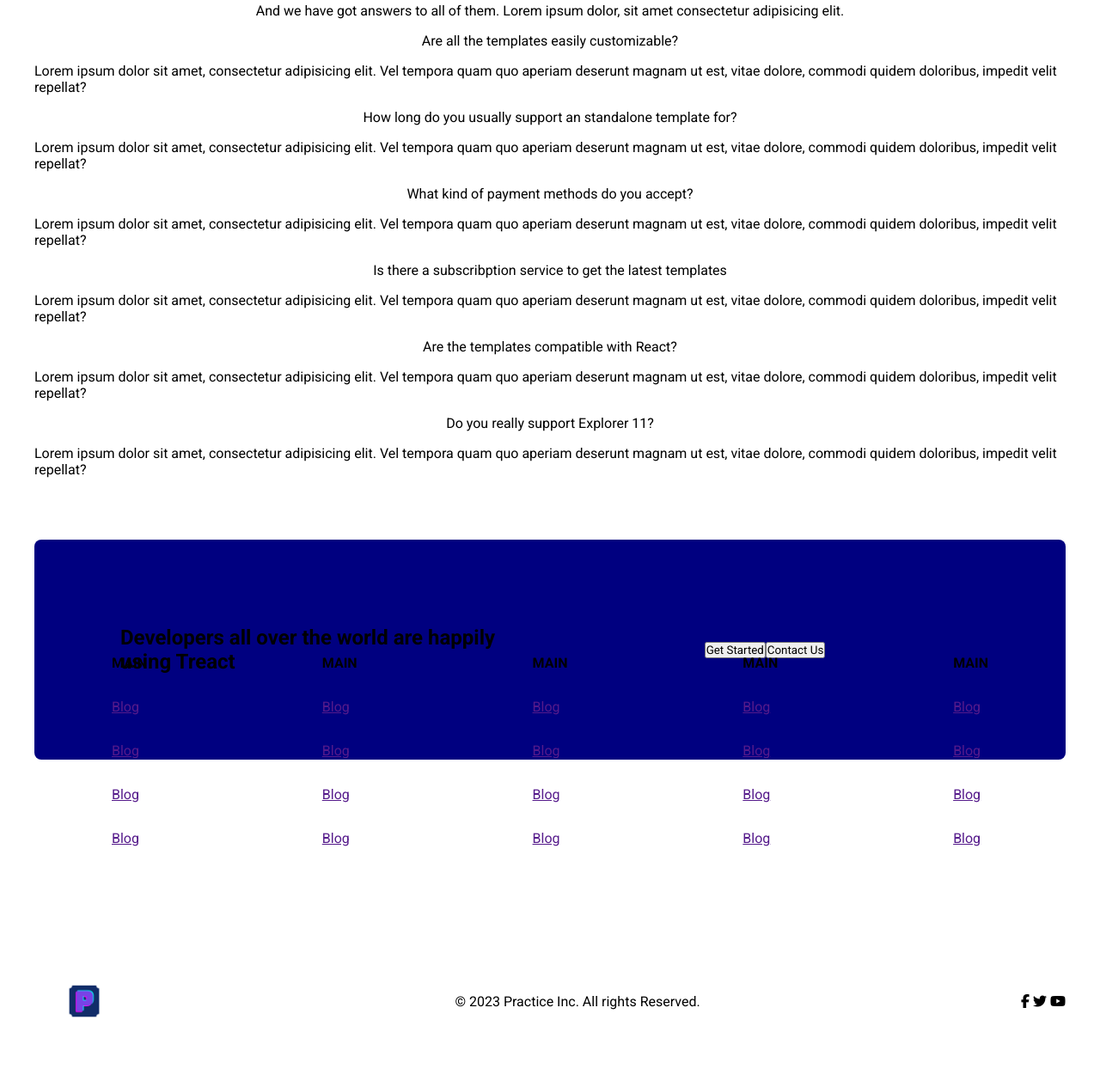
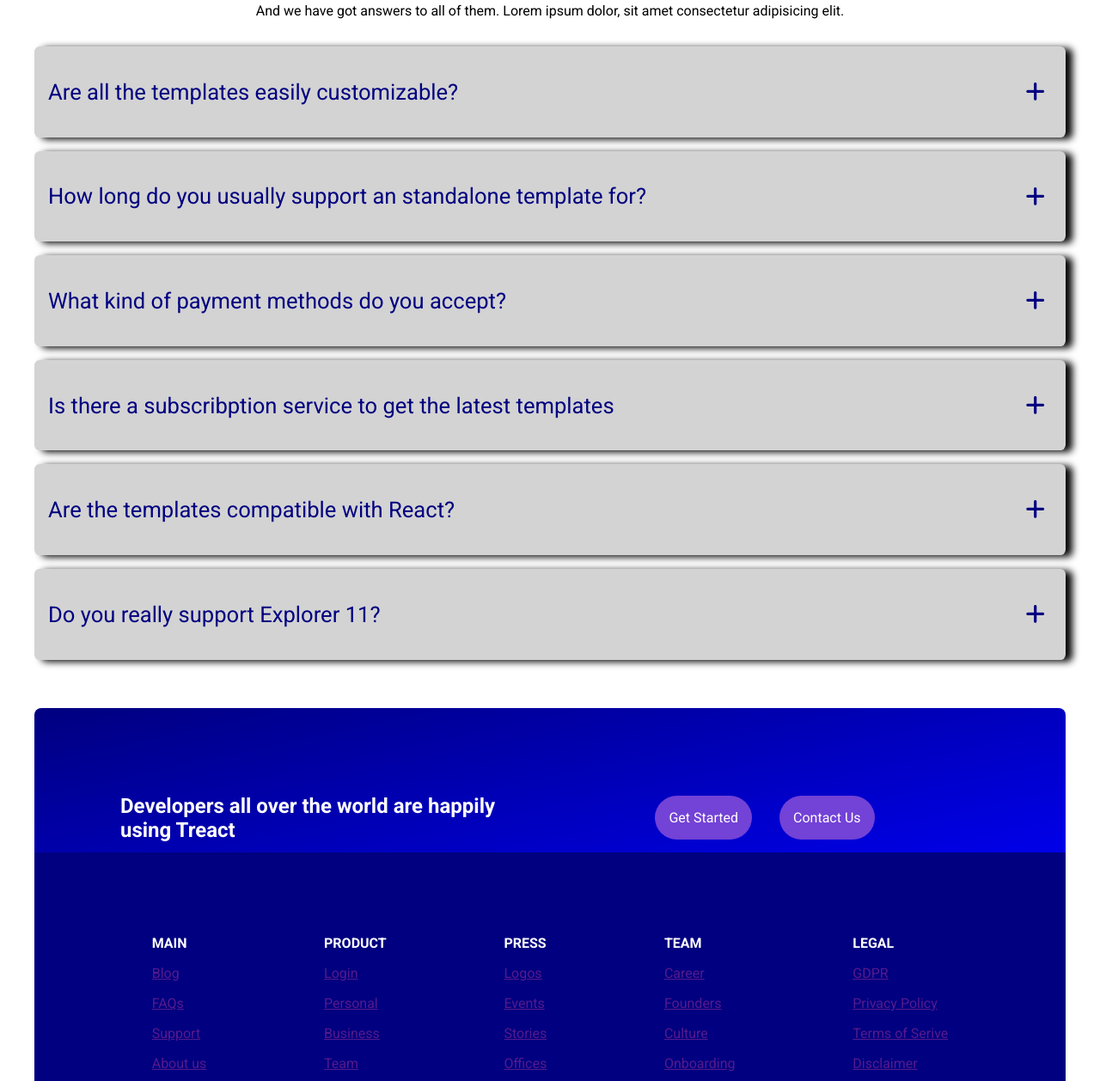
Before and after one commit to erwinyutuc/Template-Practice, a plain HTML site: page index.html in a window 1280 px wide. Shown: the part 4358-5616 px from the top of the page at 86% size. Before the commit the page ends 5581 px from the top, so only its background shows below. Drawn offline with Linux system fonts and the light colour scheme.

Commit message:
Added Footer

```diff
--- a/index.html
+++ b/index.html
@@ -324,21 +324,96 @@
                 <h2 class="faq__subtitle">You have Questions?</h2>
                 <p class="faq__description">And we have got answers to all of them. Lorem ipsum dolor, sit amet consectetur adipisicing elit.</p>
             </div>
-            <div class="faq__prompts">
-                <ul class="faq__questions">
-                    <li class="faq__question">Are all the templates easily customizable?</li>
-                    <p class="faq__answers">Lorem ipsum dolor sit amet, consectetur adipisicing elit. Vel tempora quam quo aperiam deserunt magnam ut est, vitae dolore, commodi quidem doloribus, impedit velit repellat?</p>
-                    <li class="faq__question">How long do you usually support an standalone template for?</li>
-                    <p class="faq__answers">Lorem ipsum dolor sit amet, consectetur adipisicing elit. Vel tempora quam quo aperiam deserunt magnam ut est, vitae dolore, commodi quidem doloribus, impedit velit repellat?</p>
-                    <li class="faq__question">What kind of payment methods do you accept?</li>
-                    <p class="faq__answers">Lorem ipsum dolor sit amet, consectetur adipisicing elit. Vel tempora quam quo aperiam deserunt magnam ut est, vitae dolore, commodi quidem doloribus, impedit velit repellat?</p>
-                    <li class="faq__question">Is there a subscribption service to get the latest templates</li>
-                    <p class="faq__answers">Lorem ipsum dolor sit amet, consectetur adipisicing elit. Vel tempora quam quo aperiam deserunt magnam ut est, vitae dolore, commodi quidem doloribus, impedit velit repellat?</p>
-                    <li class="faq__question">Are the templates compatible with React?</li>
-                    <p class="faq__answers">Lorem ipsum dolor sit amet, consectetur adipisicing elit. Vel tempora quam quo aperiam deserunt magnam ut est, vitae dolore, commodi quidem doloribus, impedit velit repellat?</p>
-                    <li class="faq__question">Do you really support Explorer 11?</li>
-                    <p class="faq__answers">Lorem ipsum dolor sit amet, consectetur adipisicing elit. Vel tempora quam quo aperiam deserunt magnam ut est, vitae dolore, commodi quidem doloribus, impedit velit repellat?</p>
-                </ul>
+            <div class="accordion">
+                <div class="accordion-item" id="question1">
+                    <a class="accordion-link" href="#question1">
+                        Are all the templates easily customizable?
+                        <div class="positive">
+                            <i class="fa-solid fa-plus"></i>
+                        </div>
+                        <div class="minus">
+                            <i class="fa-solid fa-minus"></i>
+                        </div>
+                    </a>
+                    <div class="answer">
+                        <p>Lorem ipsum dolor sit amet consectetur adipisicing elit. Quia et cumque minima recusandae nisi quam, nemo consequuntur, fugiat nesciunt similique fugit omnis sapiente nobis inventore?</p>
+                    </div>
+                </div>
+                <div class="accordion">
+                    <div class="accordion-item" id="question2">
+                        <a class="accordion-link" href="#question2">
+                            How long do you usually support an standalone template for?
+                            <div class="positive">
+                                <i class="fa-solid fa-plus"></i>
+                            </div>
+                            <div class="minus">
+                                <i class="fa-solid fa-minus"></i>
+                            </div>
+                        </a>
+                        <div class="answer">
+                            <p>Lorem ipsum dolor sit amet consectetur adipisicing elit. Quia et cumque minima recusandae nisi quam, nemo consequuntur, fugiat nesciunt similique fugit omnis sapiente nobis inventore?</p>
+                        </div>
+                    </div>
+                    <div class="accordion">
+                        <div class="accordion-item" id="question3">
+                            <a class="accordion-link" href="#question3">
+                                What kind of payment methods do you accept?
+                                <div class="positive">
+                                    <i class="fa-solid fa-plus"></i>
+                                </div>
+                                <div class="minus">
+                                    <i class="fa-solid fa-minus"></i>
+                                </div>
+                            </a>
+                            <div class="answer">
+                                <p>Lorem ipsum dolor sit amet consectetur adipisicing elit. Quia et cumque minima recusandae nisi quam, nemo consequuntur, fugiat nesciunt similique fugit omnis sapiente nobis inventore?</p>
+                            </div>
+                        </div>
+                        <div class="accordion">
+                            <div class="accordion-item" id="question4">
+                                <a class="accordion-link" href="#question4">
+                                    Is there a subscribption service to get the latest templates
+                                    <div class="positive">
+                                        <i class="fa-solid fa-plus"></i>
+                                    </div>
+                                    <div class="minus">
+                                        <i class="fa-solid fa-minus"></i>
+                                    </div>
+                                </a>
+                                <div class="answer">
+                                    <p>Lorem ipsum dolor sit amet consectetur adipisicing elit. Quia et cumque minima recusandae nisi quam, nemo consequuntur, fugiat nesciunt similique fugit omnis sapiente nobis inventore?</p>
+                                </div>
+                            </div>
+                            <div class="accordion">
+                                <div class="accordion-item" id="question5">
+                                    <a class="accordion-link" href="#question5">
+                                        Are the templates compatible with React?
+                                        <div class="positive">
+                                            <i class="fa-solid fa-plus"></i>
+                                        </div>
+                                        <div class="minus">
+                                            <i class="fa-solid fa-minus"></i>
+                                        </div>
+                                    </a>
+                                    <div class="answer">
+                                        <p>Lorem ipsum dolor sit amet consectetur adipisicing elit. Quia et cumque minima recusandae nisi quam, nemo consequuntur, fugiat nesciunt similique fugit omnis sapiente nobis inventore?</p>
+                                    </div>
+                                </div>
+                                <div class="accordion">
+                                    <div class="accordion-item" id="question6">
+                                        <a class="accordion-link" href="#question6">
+                                            Do you really support Explorer 11?
+                                            <div class="positive">
+                                                <i class="fa-solid fa-plus"></i>
+                                            </div>
+                                            <div class="minus">
+                                                <i class="fa-solid fa-minus"></i>
+                                            </div>
+                                        </a>
+                                        <div class="answer">
+                                            <p>Lorem ipsum dolor sit amet consectetur adipisicing elit. Quia et cumque minima recusandae nisi quam, nemo consequuntur, fugiat nesciunt similique fugit omnis sapiente nobis inventore?</p>
+                                        </div>
+                                    </div>
             </div>
             <div class="contact__container">
                 <h3 class="contact__title">Developers all over the world are happily using Treact</h3>
@@ -357,51 +432,51 @@
                 <h4 class="link__title">MAIN</h4>
                 <ul class="link__row">
                     <li class="link--click"><a href="">Blog</a></li>
-                    <li class="link--click"><a href="">Blog</a></li>
-                    <li class="link--click"><a href="">Blog</a></li>
-                    <li class="link--click"><a href="">Blog</a></li>
+                    <li class="link--click"><a href="">FAQs</a></li>
+                    <li class="link--click"><a href="">Support</a></li>
+                    <li class="link--click"><a href="">About us</a></li>
                 </ul>
             </div>
             <div class="link">
-                <h4 class="link__title">MAIN</h4>
+                <h4 class="link__title">PRODUCT</h4>
                 <ul class="link__row">
-                    <li class="link--click"><a href="">Blog</a></li>
-                    <li class="link--click"><a href="">Blog</a></li>
-                    <li class="link--click"><a href="">Blog</a></li>
-                    <li class="link--click"><a href="">Blog</a></li>
+                    <li class="link--click"><a href="">Login</a></li>
+                    <li class="link--click"><a href="">Personal</a></li>
+                    <li class="link--click"><a href="">Business</a></li>
+                    <li class="link--click"><a href="">Team</a></li>
                 </ul>
             </div>
             <div class="link">
-                <h4 class="link__title">MAIN</h4>
+                <h4 class="link__title">PRESS</h4>
                 <ul class="link__row">
-                    <li class="link--click"><a href="">Blog</a></li>
-                    <li class="link--click"><a href="">Blog</a></li>
-                    <li class="link--click"><a href="">Blog</a></li>
-                    <li class="link--click"><a href="">Blog</a></li>
+                    <li class="link--click"><a href="">Logos</a></li>
+                    <li class="link--click"><a href="">Events</a></li>
+                    <li class="link--click"><a href="">Stories</a></li>
+                    <li class="link--click"><a href="">Offices</a></li>
                 </ul>
             </div>
             <div class="link">
-                <h4 class="link__title">MAIN</h4>
+                <h4 class="link__title">TEAM</h4>
                 <ul class="link__row">
-                    <li class="link--click"><a href="">Blog</a></li>
-                    <li class="link--click"><a href="">Blog</a></li>
-                    <li class="link--click"><a href="">Blog</a></li>
-                    <li class="link--click"><a href="">Blog</a></li>
+                    <li class="link--click"><a href="">Career</a></li>
+                    <li class="link--click"><a href="">Founders</a></li>
+                    <li class="link--click"><a href="">Culture</a></li>
+                    <li class="link--click"><a href="">Onboarding</a></li>
                 </ul>
             </div>
             <div class="link">
-                <h4 class="link__title">MAIN</h4>
+                <h4 class="link__title">LEGAL</h4>
                 <ul class="link__row">
-                    <li class="link--click"><a href="">Blog</a></li>
-                    <li class="link--click"><a href="">Blog</a></li>
-                    <li class="link--click"><a href="">Blog</a></li>
-                    <li class="link--click"><a href="">Blog</a></li>
+                    <li class="link--click"><a href="">GDPR</a></li>
+                    <li class="link--click"><a href="">Privacy Policy</a></li>
+                    <li class="link--click"><a href="">Terms of Serive</a></li>
+                    <li class="link--click"><a href="">Disclaimer</a></li>
                 </ul>
             </div>
         </div>
     </div>
     <div class="footer__info">
-        <img class="logo" src="assets/P.png" alt="">
+        <h2 class="logo">Logo</h2>
         <div class="footer__copyright">&copy; 2023 Practice Inc. All rights Reserved.</div>
             <div class="social__media--links">
                 <i class="fa-brands fa-facebook-f"></i>
--- a/style.css
+++ b/style.css
@@ -420,7 +420,7 @@ li {
 /* FAQS  */
 
 #faqs {
-    height: calc(110vh - 100px);
+    height: calc(140vh - 100px);
 }
 
 .faq__title {
@@ -437,6 +437,7 @@ li {
 .faq__description {
     display: flex;
     justify-content: center;
+    padding-bottom: 1rem;
 
 }
 
@@ -447,13 +448,76 @@ li {
     flex-direction: column;
 }
 
+.accordion-item {
+    background-color: lightgrey;
+    border-radius: .4rem;
+    margin-bottom: 1rem;
+    padding: 1rem;
+    box-shadow: .5rem 2px .5rem rgba(0, 0, 0, 1)
+}
+
+.accordion-link {
+    font-size: 1.6rem;
+    color: navy;
+    text-decoration: none;
+    width: 100%;
+    display: flex;
+    align-items: center;
+    justify-content: space-between;
+    padding: 1rem 0;
+}
+
+.accordion-link i {
+    color: navy;
+    padding: .5rem;
+}
+
+.minus {
+    display: none;
+}
+
+.answer {
+    max-height: 0;
+    overflow: hidden;
+    position: relative;
+    padding: 0 1rem;
+    transition: max-height 650ms;
+}
+
+.answer::before {
+    content: "";
+    position: absolute;
+    width: .2rem;
+    height: 90%;
+    background-color: navy;
+    top: 50%;
+    left: 0;
+    transform: translateY(-50%);
+}
+
+.answer p{
+    font-size: 1.4rem;
+}
+
+.accordion-item:target .answer{
+    max-height: 20rem;
+}
+
+.accordion-item:target .accordion-link .positive{
+    display: none;
+}
+
+.accordion-item:target .accordion-link .minus{
+    display: block;
+}
+
 /* contact */
 
 .contact__container {
     display: flex;
     margin: 56px 0;
     padding: 100px;
-    background-color: navy;
+    background: linear-gradient(to bottom right, navy, blue);
     border-radius: 8px;
 }
 
@@ -462,6 +526,8 @@ li {
     justify-content: center;
     font-size: 24px;
     width: 50%;
+    color: white;
+
 }
 
 .contact__buttons {
@@ -471,32 +537,58 @@ li {
     align-items: center;
 }
 
+.Start {
+    background-color: #7342d6;
+    color: white;
+    font-size: 1rem;
+    padding: 1rem;
+    border-radius: 2rem;
+    border: none;
+    max-width: 165px;
+    margin-right: 2rem;
+}
+
+.Contact {
+    background-color: #7342d6;
+    color: white;
+    font-size: 1rem;
+    padding: 1rem;
+    border-radius: 2rem;
+    border: none;
+    max-width: 165px;
+}
+
 /* footer */
 
-#footer {
-
+footer {
+    background: navy;
+    margin-top: 5rem;
 }
 
 .links {
     display: flex;
-    justify-content: space-between;
+    justify-content: space-evenly;
+    color: white;
 }
 
 .link {
-    margin: 90px;
+    padding: 6rem 0;
 }
 
 .link__row {
     flex-direction: column;
-    margin: 16px 0;
+    margin: 8px 0;
 }
 
 .link--click {
-    margin: 16px 0;
+    margin: 8px 0;
+    color: white;
 }
 
 .footer__info {
     display: flex;
     justify-content: space-between;
     align-items: center;
+    border-top: solid grey 1px;
+    padding: 4rem;
 }
```
